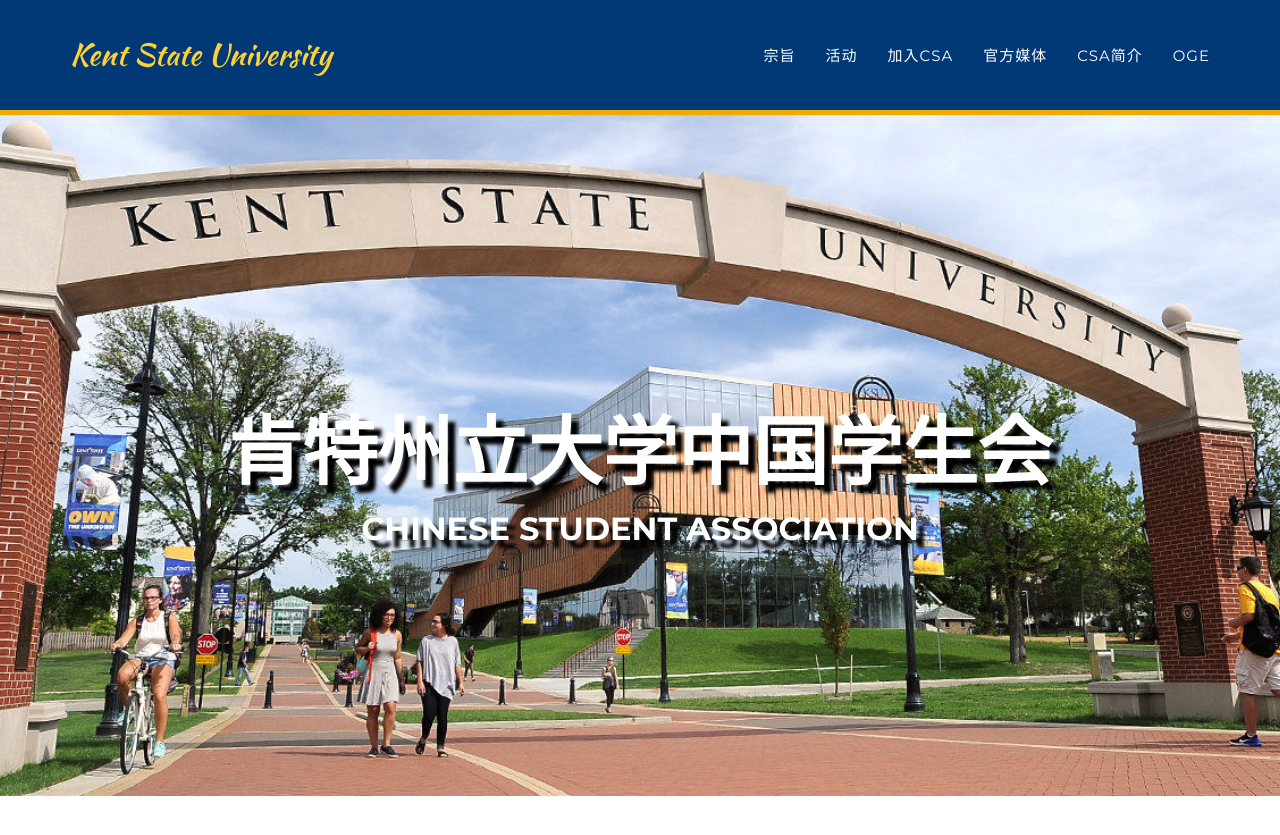
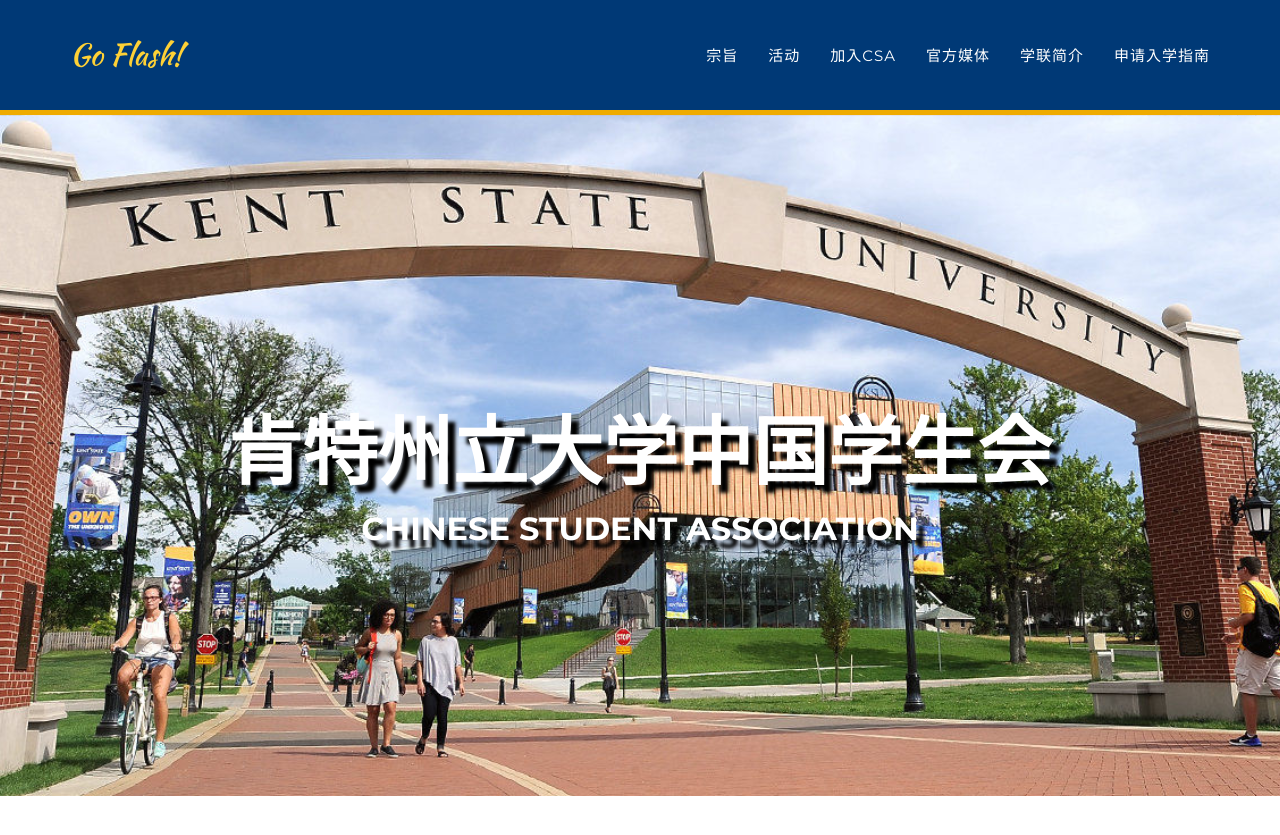
Before and after one commit to csakent/csakent.github.io, a Jekyll site: the page built from index.html, in a window 1280 px wide and 900 px high. Shown: the top 835 px of the window. Built offline with Jekyll 4.4.1, drawn with Linux system fonts in a browser that asks for light colours; some web fonts are replaced.

Commit message:
change head

```diff
--- a/_includes/header.html
+++ b/_includes/header.html
@@ -9,7 +9,7 @@
                     <span class="icon-bar"></span>
                     <span class="icon-bar"></span>
                 </button>
-                <a class="navbar-brand page-scroll" href="http://www.kent.edu" target="_blank">Kent State University</a>
+                <a class="navbar-brand page-scroll" href="http://www.kent.edu" target="_blank">Go Flash!</a>
             </div>
             <!-- Collect the nav links, forms, and other content for toggling -->
             <div class="collapse navbar-collapse" id="bs-example-navbar-collapse-1">
@@ -30,10 +30,10 @@
                         <a class="page-scroll" href="#team">官方媒体</a>
                     </li>
                     <li>
-                        <a class="page-scroll" href="#contact">CSA简介</a>
+                        <a class="page-scroll" href="#contact">学联简介</a>
                     </li>
                     <li>
-                        <a class="page-scroll" href="https://www.kent.edu/China/CSA" target="_blank">OGE</a>
+                        <a class="page-scroll" href="https://www.kent.edu/china/apply" target="_blank">申请入学指南</a>
                     </li>
                 </ul>
             </div>
```
